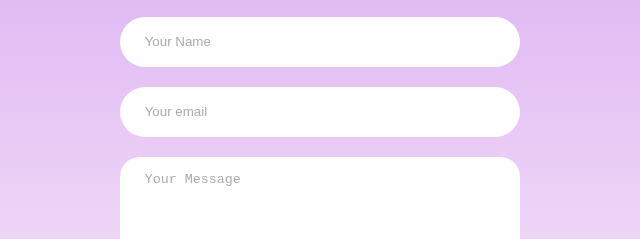
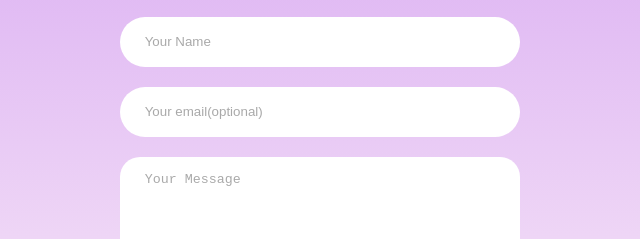
Before and after one commit to IndulaCollins/contact-form, a plain HTML site: page index.html in a window 1280 px wide. Shown: the part 258-497 px from the top of the page, 7-647 px from the left. Drawn offline with Linux system fonts and the light colour scheme.

Commit message:
sema kitu

```diff
--- a/index.html
+++ b/index.html
@@ -14,7 +14,7 @@
             </div>
             <input type="hidden" name="access_key" value="5b30ea9d-04f3-42b0-bf59-8a36eb0940d0">
             <input type="text" name="name" placeholder="Your Name" class="contact-inputs" required>
-            <input type="email" name="email" placeholder="Your email" class="contact-inputs" required>
+            <input type="email" name="email" placeholder="Your email(optional)" class="contact-inputs">
             <textarea name="message" placeholder="Your Message" class="contact-inputs" required></textarea>
             <button type="submit">Submit <img src="./assets/arrow_icon.png" alt=""></button>
         </form>
```
